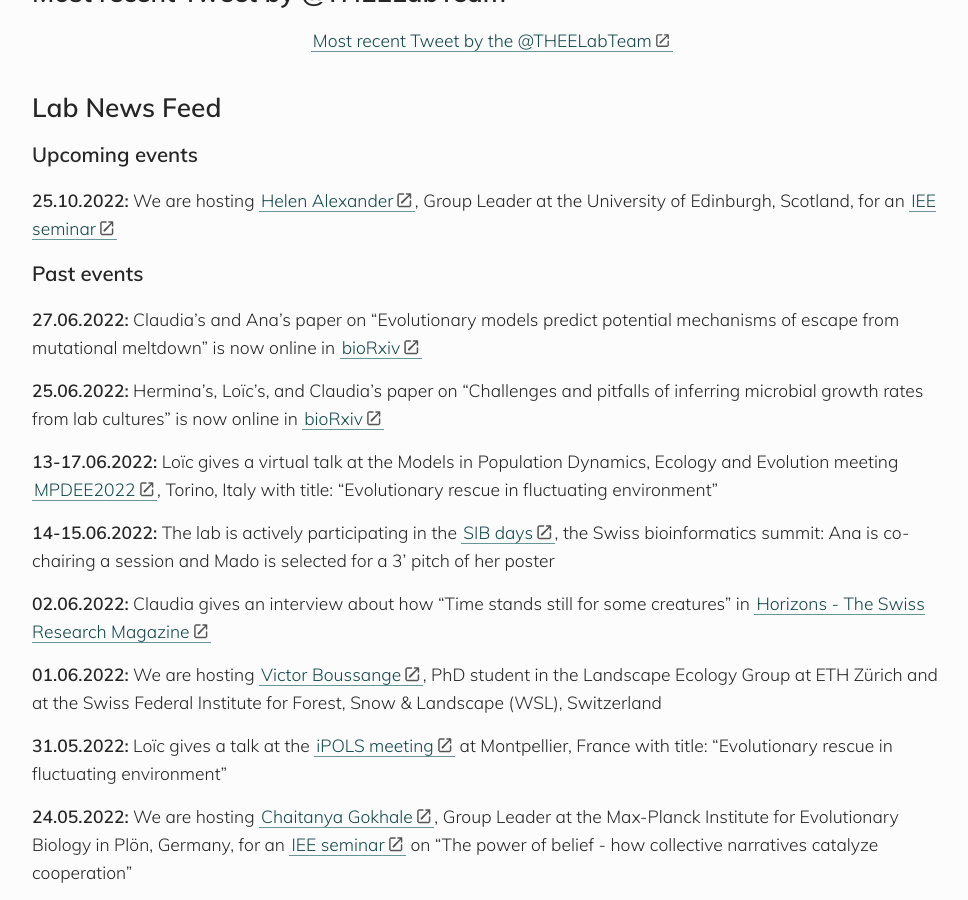
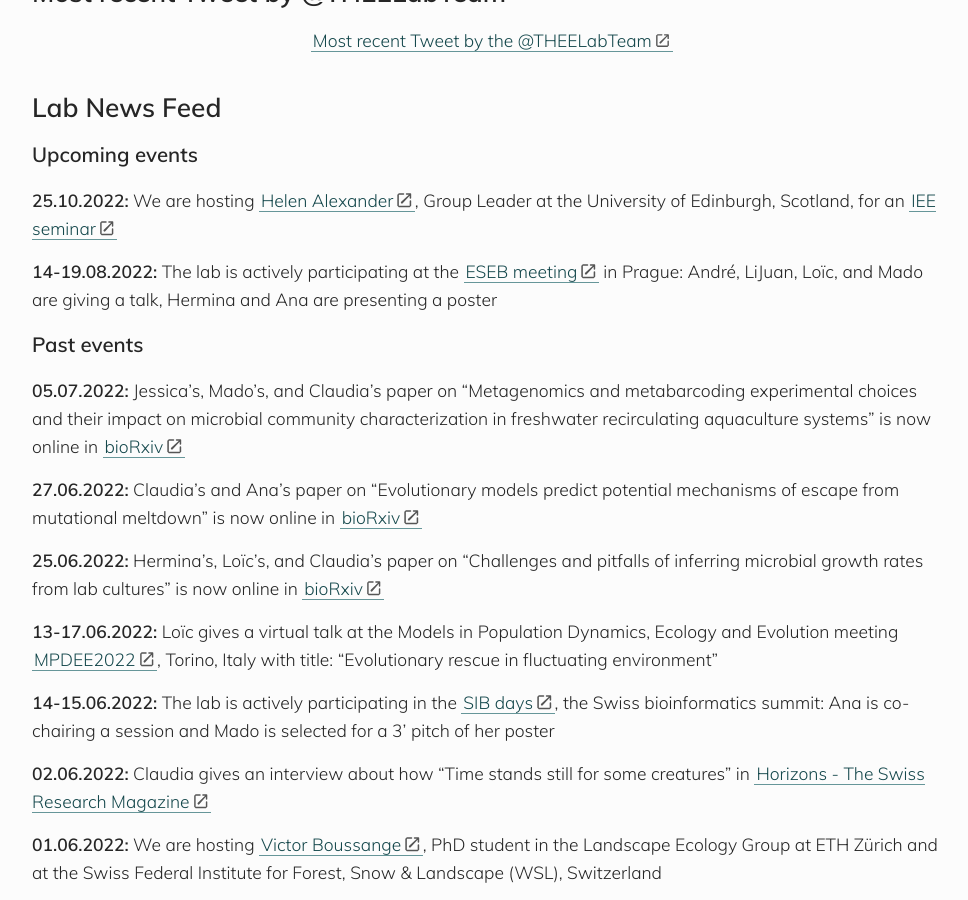
Before and after one commit to banklab/banklab.github.io, a Jekyll site: the page built from index.md, in a window 1280 px wide and 900 px high, scrolled down 548 px. Shown: the whole window, without its empty margins (148-1116 px from the left). Built offline with Jekyll 4.4.1, drawn with Linux system fonts in a browser that asks for light colours; some web fonts are replaced; comment, search, counter and statistics services are not loaded.

Commit message:
Update index.md

```diff
--- a/index.md
+++ b/index.md
@@ -20,7 +20,11 @@ Welcome to the web page of the Division Theoretical Ecology and Evolution at the
 
 **25.10.2022:** We are hosting [Helen Alexander](https://www.ed.ac.uk/biology/groups/alexander), Group Leader at the University of Edinburgh, Scotland, for an [IEE seminar](https://www.iee.unibe.ch/studies/lecture_series_in_ecology_and_evolution/index_eng.html)
 
+**14-19.08.2022:** The lab is actively participating at the [ESEB meeting](https://www.eseb2022.cz/) in Prague: André, LiJuan, Loïc, and Mado are giving a talk, Hermina and Ana are presenting a poster
+
 ### Past events
+
+**05.07.2022:** Jessica's, Mado's, and Claudia's paper on "Metagenomics and metabarcoding experimental choices and their impact on microbial community characterization in freshwater recirculating aquaculture systems" is now online in [bioRxiv](https://www.biorxiv.org/content/10.1101/2022.07.05.498813v1.full)
 
 **27.06.2022:** Claudia's and Ana's paper on "Evolutionary models predict potential mechanisms of escape from mutational meltdown" is now online in [bioRxiv](https://www.biorxiv.org/content/10.1101/2022.06.21.496937v2)
 
```
